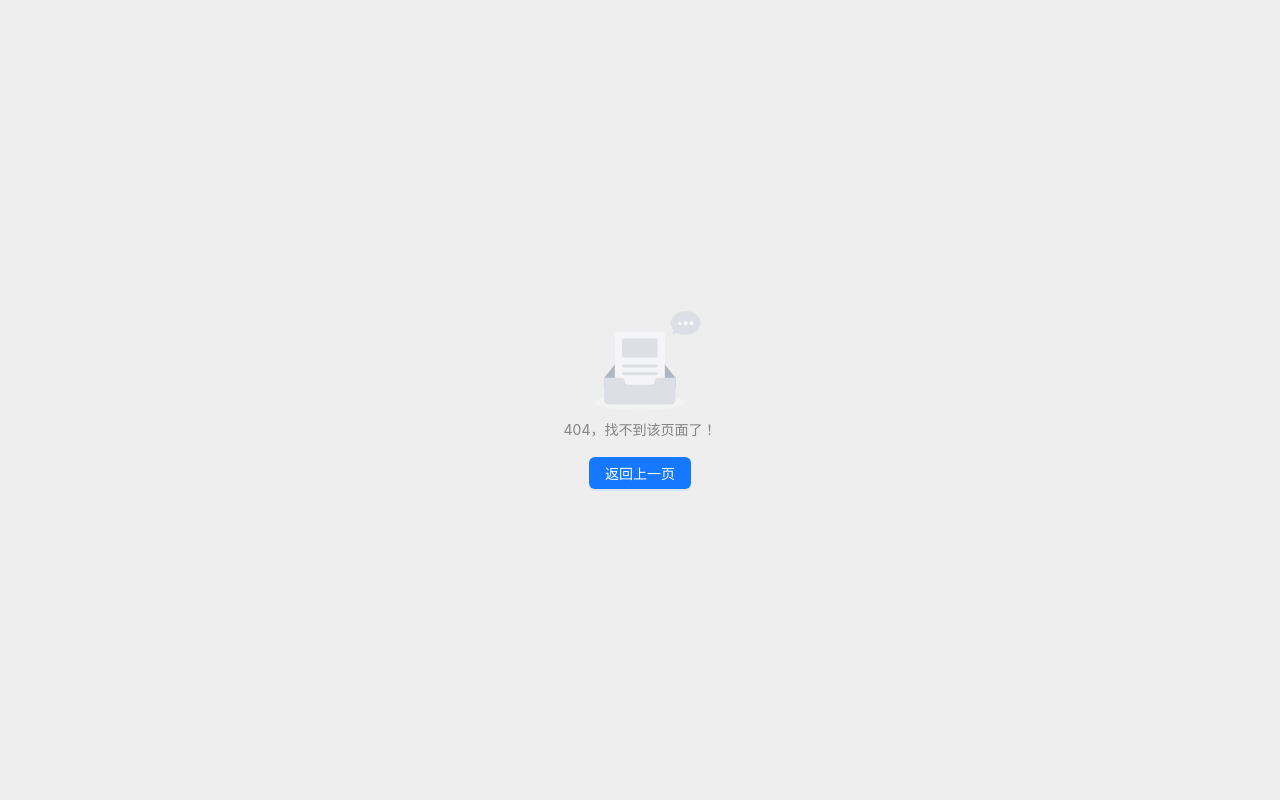
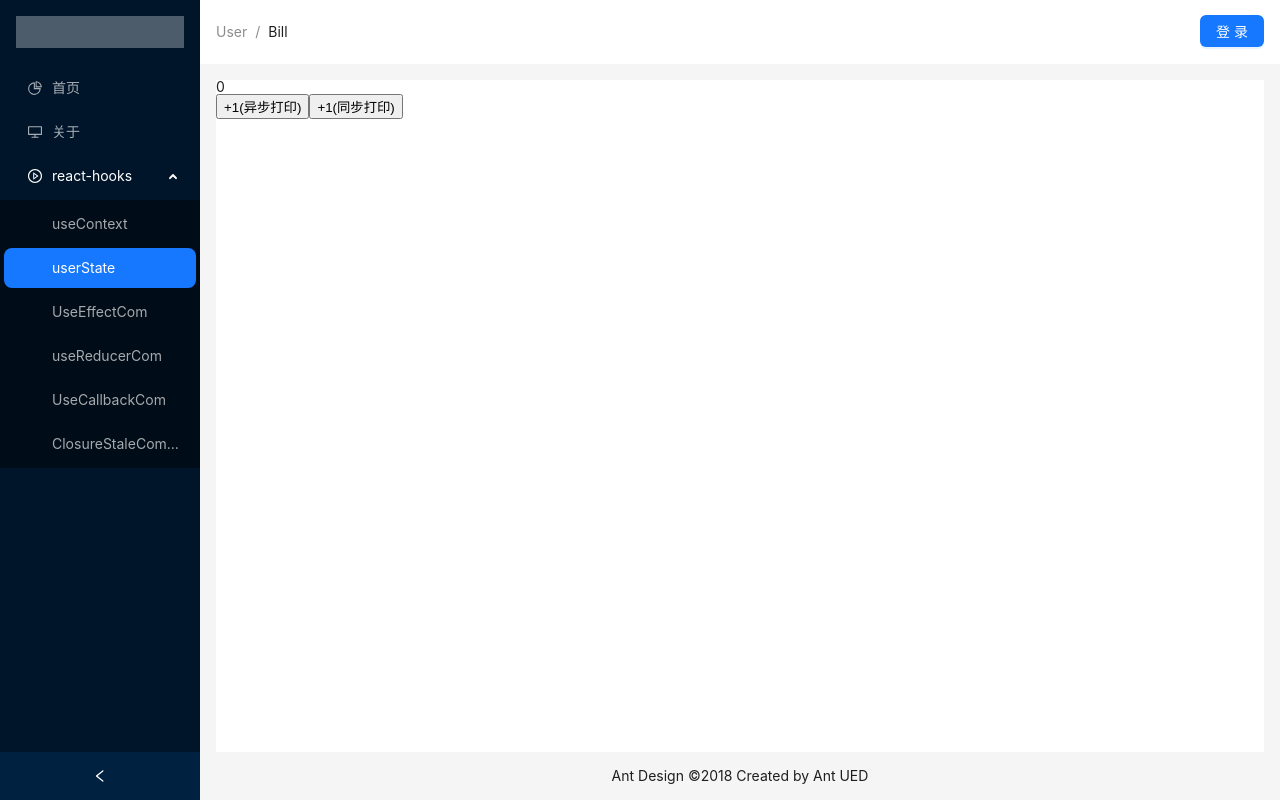
Before and after one commit to lin1126/react-management, a React (Vite) app: page /SubMeue/userstateCom in a window 1280 px wide. Before the commit this address had no page. Built offline with nearby package versions, Linux system fonts and the light colour scheme.

Commit message:
useState详解

```diff
--- a/src/layout/components/MainMenu/index.tsx
+++ b/src/layout/components/MainMenu/index.tsx
@@ -22,7 +22,7 @@ const MainMenu = () => {
    * @hash - 当前的哈希值，例如 ＃example。
    */
   const location = useLocation()
-  console.log(location, 'locationlocationlocation')
+  // console.log(location, 'locationlocationlocation')
 
   // 默认展开选中子菜单的父菜单
   let openDefaultKeys = ''
@@ -41,7 +41,7 @@ const MainMenu = () => {
   const [openKeys, setOpenKeys] = useState([openDefaultKeys])
 
   const onClickMenu = (e: { key: string }) => {
-    console.log('点击菜单', e.key)
+    // console.log('点击菜单', e.key)
     useNavigateTo(e.key)
   }
 
--- a/src/router/index.tsx
+++ b/src/router/index.tsx
@@ -9,8 +9,10 @@ const About = lazy(() => import('@/views/About'))
 const NotFound = lazy(() => import('@/views/404/index'))
 const UseContextCom = lazy(() => import('@/views/SubMeue/UseContextCom/index'))
 const UseEffectCom = lazy(() => import('@/views/SubMeue/UseEffectCom'))
-const UseReducerCom =  lazy(() => import('@/views/SubMeue/UseReducerCom'))
+const UseReducerCom = lazy(() => import('@/views/SubMeue/UseReducerCom'))
 const UseCallbackCom = lazy(() => import('@/views/SubMeue/UseCallbackCom'))
+const UserStateCom = lazy(() => import('@/views/SubMeue/UserStateCom'))
+const ClosureStaleCom = lazy(() => import('@/views/SubMeue/ClosureStaleCom'))
 // import { Navigate } from 'react-router-dom'
 
 // 引入图标
@@ -61,6 +63,14 @@ const routes = [
             },
           },
           {
+            path: 'userstateCom',
+            element: <UserStateCom></UserStateCom>,
+            meta: {
+              name: 'userState',
+              menuShow: true,
+            },
+          },
+          {
             path: 'useeffect',
             element: <UseEffectCom></UseEffectCom>,
             meta: {
@@ -81,6 +91,13 @@ const routes = [
               name: 'UseCallbackCom',
             },
           },
+          {
+            path: 'ClosureStaleCom',
+            element: <ClosureStaleCom></ClosureStaleCom>,
+            meta: {
+              name: 'ClosureStaleCom（过时闭包）',
+            },
+          },
         ],
       },
     ],
--- /dev/null
+++ b/src/views/SubMeue/ClosureStaleCom/index.tsx
@@ -0,0 +1,9 @@
+const ClosureStaleCom = () => {
+  return (
+    <>
+      <h1>ClosureStaleCom</h1>
+    </>
+  )
+}
+
+export default ClosureStaleCom
--- /dev/null
+++ b/src/views/SubMeue/UserStateCom/index.tsx
@@ -0,0 +1,62 @@
+import { useEffect, useState, useRef } from 'react'
+import { flushSync } from 'react-dom'
+
+/**
+ * @useState const [state, setState] = useState(initialState);
+ * 1、惰性State
+ * initialState 参数只会在组件的初始渲染中起作用，后续渲染时会被忽略
+ * 2、复杂初始state的定义
+ * 初始state需要通过复杂计算获得，则可以传入一个函数。在函数中计算并返回初始的state
+ * useState派发更新函数的执行，就会让整个function组件从头到尾执行一次，
+ * @如果更新的数据与上次一样 ，React讲跳过子组件的渲染以及effect的执行
+ * 3、setState在react的事件处理中是一个异步调用，
+ */
+
+const UserStateCom = () => {
+  console.log('start App render')
+  const h1Ref = useRef<HTMLHeadingElement>(null)
+
+  const [count, setCount] = useState(0)
+
+  useEffect(() => {
+    console.log('count3: ', count)
+  }, [count])
+
+  const changeHandle = () => {
+    setCount((count) => count + 1)
+    console.log('count1', count)
+    setCount((count) => count + 1)
+    console.log('count2', count)
+  }
+
+  // 从打印顺序来看，使用 flushSync() 包裹之后的 setState() 是同步执行的,因为触发了两次start App render
+  // 允许你强制 React 在提供的回调函数内同步刷新任何更新，这将确保 DOM 立即更新。
+  // 大多数时候都不需要使用 flushSync，请将其作为最后的手段使用。
+  const asyncChangeHandle = () => {
+    // 这边还是打印0
+    /**
+     * 这是因为合成事件的事件处理器的调用是发生在当前的渲染周期中，
+     * 如此编写代码，实际上产生了「closure stale」(过时闭包)的现象
+     */
+    flushSync(() => {
+      setCount((count) => count + 1)
+    })
+    console.log('count1', count)
+    console.log('h1Ref1', h1Ref.current?.innerText)
+
+    flushSync(() => {
+      setCount((count) => count + 1)
+    })
+    console.log('count2', count)
+    console.log('h1Ref2', h1Ref.current?.innerText)
+  }
+
+  return (
+    <>
+      <h1 ref={h1Ref}>{count}</h1>
+      <button onClick={changeHandle}>+1(异步打印)</button>
+      <button onClick={asyncChangeHandle}>+1(同步打印)</button>
+    </>
+  )
+}
+export default UserStateCom
```
Also changed, not shown: src/views/404/App.jsx (added, +86 -0 lines).
